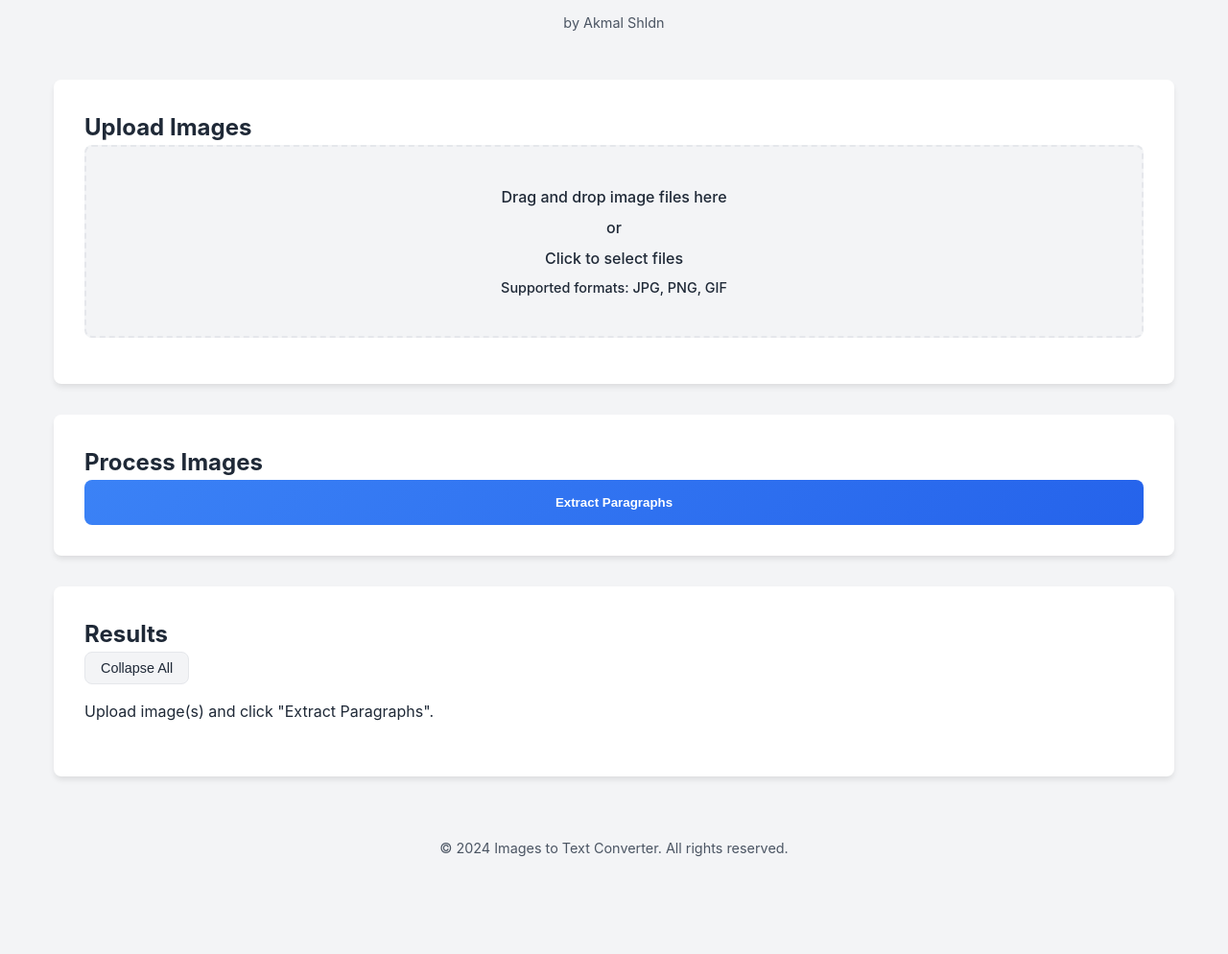
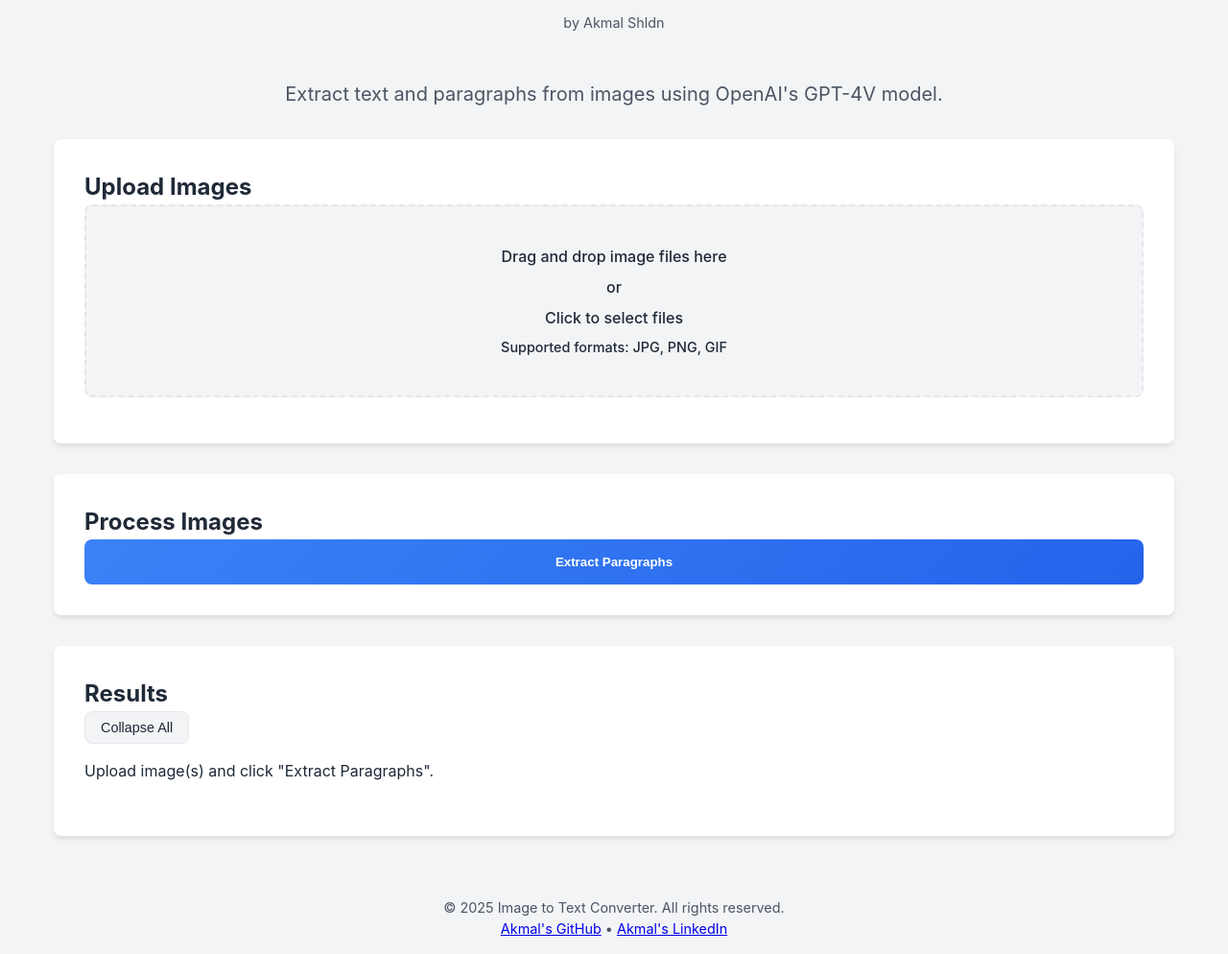
Before and after one commit to akmaalsh/2025p_ImagetoData, a plain HTML site: page Image to Text/frontend/index.html in a window 1280 px wide. Shown: the part 95-1089 px from the top of the page at 96% size. Before the commit the page ends 1006 px from the top, so only its background shows below. Drawn offline with Linux system fonts and the light colour scheme.

Commit message:
Add description, social links, and update credits in documentation

```diff
--- a/Image to Text/frontend/index.html
+++ b/Image to Text/frontend/index.html
@@ -12,6 +12,9 @@
         <header>
             <h1>Images to Text Converter</h1>
             <p class="author">by Akmal Shldn</p>
+            <div class="description">
+                <p>Extract text and paragraphs from images using OpenAI's GPT-4V model.</p>
+            </div>
         </header>
 
         <div class="section">
@@ -72,7 +75,12 @@
     </div>
 
     <footer>
-        <p>&copy; 2024 Images to Text Converter. All rights reserved.</p>
+        <p>© 2025 Image to Text Converter. All rights reserved.</p>
+        <div class="social-links">
+            <a href="https://github.com/akmaalsh" target="_blank" rel="noopener noreferrer">Akmal's GitHub</a>
+            <span class="separator">•</span>
+            <a href="https://www.linkedin.com/in/akmalshalahuddin/" target="_blank" rel="noopener noreferrer">Akmal's LinkedIn</a>
+        </div>
     </footer>
 
     <script src="script.js"></script>
```
Also changed, not shown: Image to Text/README.md (added), README.md.
